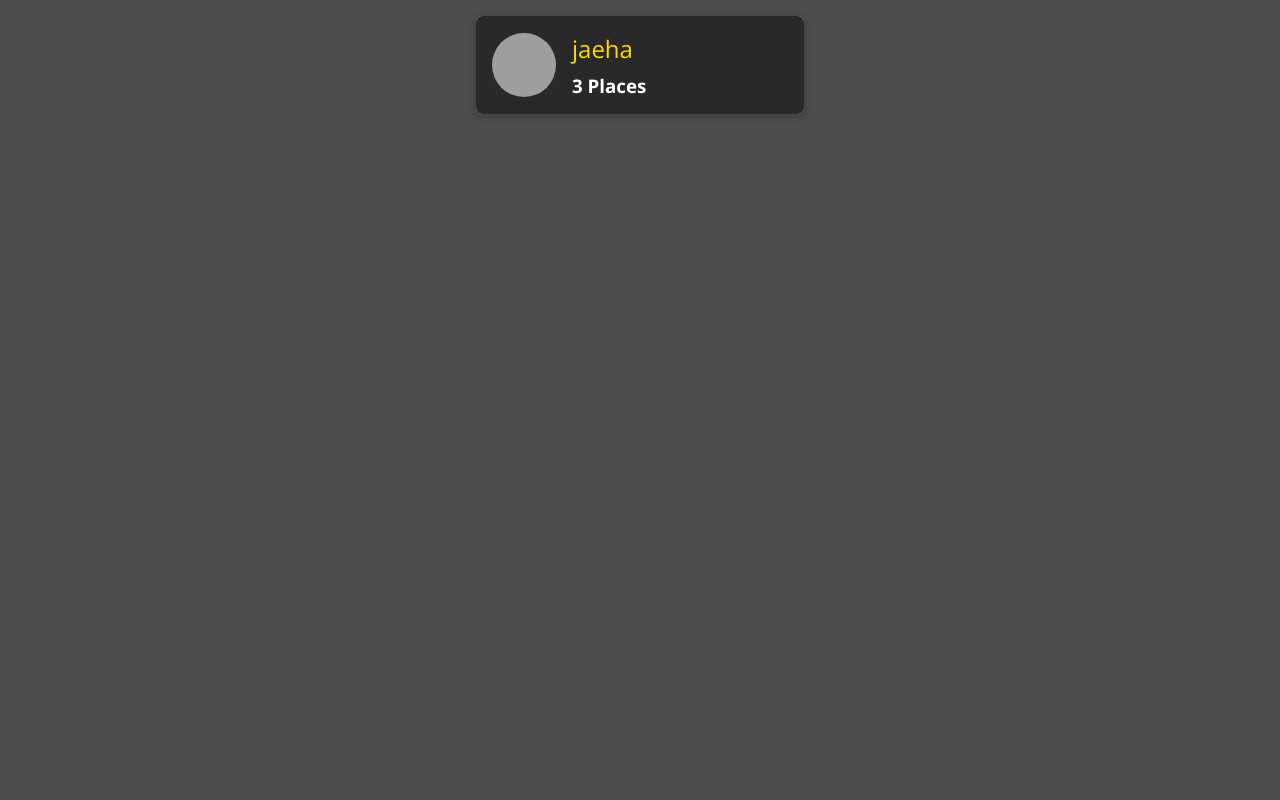
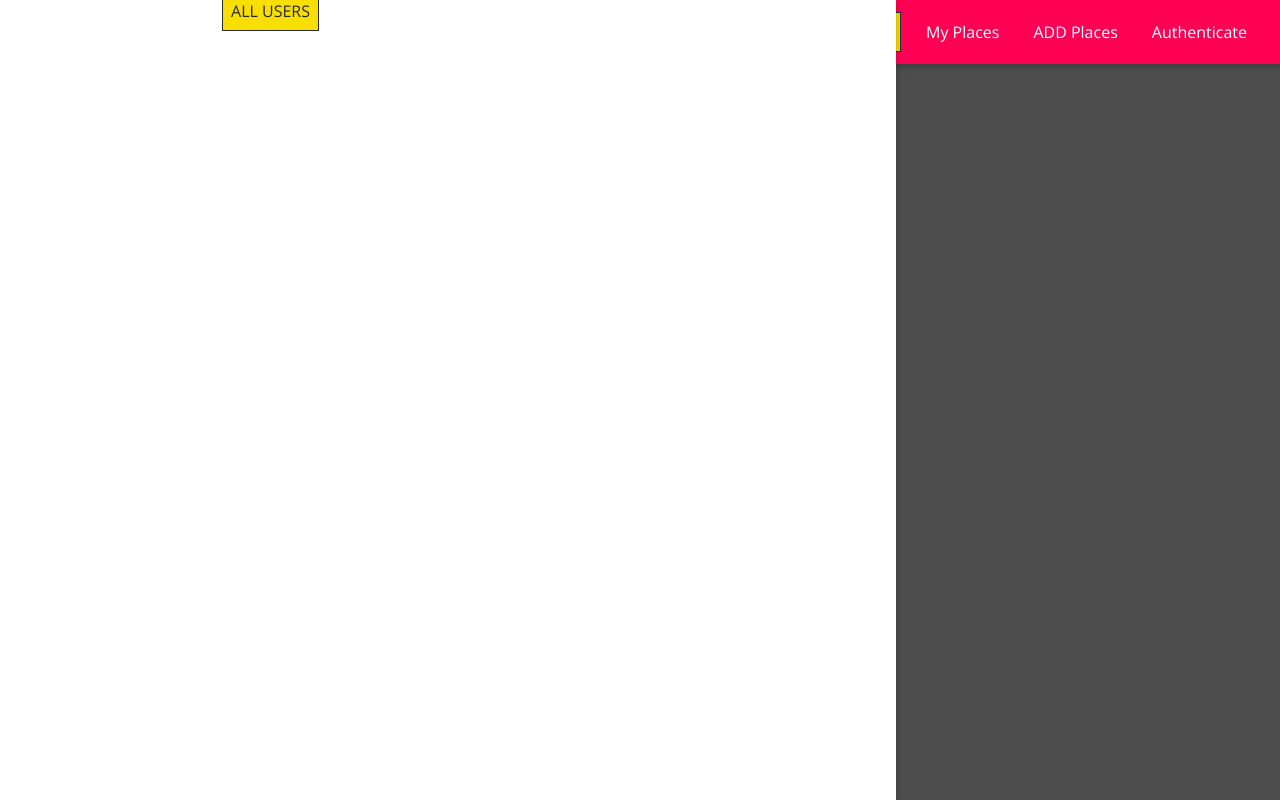
Before and after one commit to LEE-JAEHA/MERN_proj2, a React (Create React App) app: page /users in a window 1280 px wide. Built offline with nearby package versions, Linux system fonts and the light colour scheme; grey boxes are pictures that could not be loaded.

Commit message:
JAEHA : Side bar developing ...

```diff
--- a/src/App.js
+++ b/src/App.js
@@ -4,11 +4,14 @@
 import Users from "./user/pages/Users";
 import NewPlace from "./places/pages/NewPlace";
 // ES
-
+import MainNavigation from './shared/components/Navigation/MainNavigation';
 // 라우터를 사용하는 앱 일부 감싸기
 // Route의 경우 Router가 감싸고 있을 때만 사용 가능
 const App =() => {
-  return <Router>
+  return (
+  <Router>
+    <MainNavigation/>
+    <main>
       <Switch>
         <Route path = "/users">
           <Users/>
@@ -19,10 +22,9 @@
         <Redirect to = "/users" />
         {/* /뒤에 뭐가 오더라도 같은 곳을 가게*/}
       </Switch>
+    </main>
 
-  </Router>
-
-  ;
+  </Router>);
 }
 
 export default App;
--- a/src/shared/components/Navigation/MainHeader.css
+++ b/src/shared/components/Navigation/MainHeader.css
@@ -0,0 +1,23 @@
+.main-header {
+  width: 100%;
+  height: 4rem;
+  display: flex;
+  align-items: center;
+  position: fixed;
+  top: 0;
+  left: 0;
+  background: #ff0055;
+  box-shadow: 0 2px 6px rgba(0, 0, 0, 0.26);
+  padding: 0 1rem;
+  z-index: 5;
+}
+
+main {
+  margin-top: 5rem;
+}
+
+@media (min-width: 768px) {
+  .main-header {
+    justify-content: space-between;
+  }
+}
--- a/src/shared/components/Navigation/MainNavigation.css
+++ b/src/shared/components/Navigation/MainNavigation.css
@@ -0,0 +1,45 @@
+.main-navigation__menu-btn {
+  width: 3rem;
+  height: 3rem;
+  background: transparent;
+  border: none;
+  display: flex;
+  flex-direction: column;
+  justify-content: space-around;
+  margin-right: 2rem;
+  cursor: pointer;
+}
+
+.main-navigation__menu-btn span {
+  display: block;
+  width: 3rem;
+  height: 2.5px;
+  background: white;
+}
+
+.main-navigation__title {
+  color: white;
+}
+
+.main-navigation__title a {
+  text-decoration: none;
+  color: white;
+}
+
+.main-navigation__header-nav {
+  display: none;
+}
+
+.main-navigation__drawer-nav {
+  height: 100%;
+}
+
+@media (min-width: 768px) {
+  .main-navigation__menu-btn {
+    display: none;
+  }
+
+  .main-navigation__header-nav {
+    display: block;
+  }
+}
--- a/src/shared/components/Navigation/MainNavigation.js
+++ b/src/shared/components/Navigation/MainNavigation.js
@@ -0,0 +1,31 @@
+import React from 'react';
+import { Link } from 'react-router-dom';
+import MainHeader  from './MainHeader';
+import NavLinks from './NavLinks';
+import SideDrawer from './SideDrawer';
+
+import "./MainNavigation.css"
+const MainNavigation = props =>{
+    return(
+        <React.Fragment>
+            <SideDrawer className="main-navigation__drawer-bar">
+                <nav>
+                    <NavLinks/>
+
+                </nav>
+            </SideDrawer>
+            <MainHeader>
+                <button className="main-navigation__menu-btn">
+                    <span/>
+                    <span/>
+                    <span/>
+                </button>
+                <h1 className = "main-navigation__title"><Link to ="/">Your Places</Link></h1>
+                <nav>
+                    <NavLinks/>
+                </nav>
+            </MainHeader>
+        </React.Fragment>
+        );
+};
+export default MainNavigation;
--- a/src/shared/components/Navigation/Mainheader.js
+++ b/src/shared/components/Navigation/Mainheader.js
@@ -0,0 +1,8 @@
+import React from "react";
+import "./MainHeader.css";
+
+const MainHeader = props =>{
+    return <header className="main-header"> {props.children} </header>;
+}
+
+export default MainHeader;
--- a/src/shared/components/Navigation/NavLinks.css
+++ b/src/shared/components/Navigation/NavLinks.css
@@ -0,0 +1,76 @@
+.nav-links {
+  list-style: none;
+  margin: 0;
+  padding: 0;
+  width: 100%;
+  height: 100%;
+  display: flex;
+  flex-direction: column;
+  justify-content: center;
+  align-items: center;
+}
+
+.nav-links li {
+  margin: 1rem;
+}
+
+.nav-links a {
+  border: 1px solid transparent;
+  color: #292929;
+  text-decoration: none;
+  padding: 0.5rem;
+}
+
+.nav-links a:hover,
+.nav-links a:active,
+.nav-links a.active {
+  background: #f8df00;
+  border-color: #292929;
+  color: #292929;
+}
+
+.nav-links button {
+  cursor: pointer;
+  border: 1px solid #292929;
+  color: #292929;
+  background: transparent;
+  padding: 0.5rem;
+  font: inherit;
+}
+
+.nav-links button:focus {
+  outline: none;
+}
+
+.nav-links button:hover,
+.nav-links button:active {
+  background: #292929;
+  color: white;
+}
+
+@media (min-width: 768px) {
+  .nav-links {
+    flex-direction: row;
+  }
+
+  .nav-links li {
+    margin: 0 0.5rem;
+  }
+
+  .nav-links a {
+    color: white;
+    text-decoration: none;
+  }
+
+  .nav-links button {
+    border: 1px solid white;
+    color: white;
+    background: transparent;
+  }
+
+  .nav-links button:hover,
+  .nav-links button:active {
+    background: #f8df00;
+    color: #292929;
+  }
+}
--- a/src/shared/components/Navigation/NavLinks.js
+++ b/src/shared/components/Navigation/NavLinks.js
@@ -0,0 +1,23 @@
+import React from 'react';
+import { NavLink} from 'react-router-dom';
+import "./NavLinks.css";
+
+const NavLinks = props => {
+    return <ul className="nav-links">
+        <li>
+            <NavLink to='/'>ALL USERS</NavLink>
+        </li>
+        <li>
+            <NavLink to='/u1/places'>My Places</NavLink>
+        </li>
+        <li>
+            <NavLink to='/places/new'>ADD Places</NavLink>
+        </li>
+        <li>
+            <NavLink to='/auth'>Authenticate</NavLink>
+        </li>
+    </ul>
+
+};
+
+export default NavLinks;
--- a/src/shared/components/Navigation/SideDrawer.css
+++ b/src/shared/components/Navigation/SideDrawer.css
@@ -0,0 +1,10 @@
+.side-drawer {
+  position: fixed;
+  left: 0;
+  top: 0;
+  z-index: 100;
+  height: 100vh;
+  width: 70%;
+  background: white;
+  box-shadow: 0 2px 8px rgba(0, 0, 0, 0.26);
+}
--- a/src/shared/components/Navigation/SideDrawer.js
+++ b/src/shared/components/Navigation/SideDrawer.js
@@ -0,0 +1,9 @@
+import React from "react";
+
+import "./SideDrawer.css";
+
+const SideDrawer = props => {
+    return <aside className="side-drawer">{props.children}</aside>
+};
+
+export default SideDrawer;
```
Lines whose indentation alone changed are shown as unchanged.
